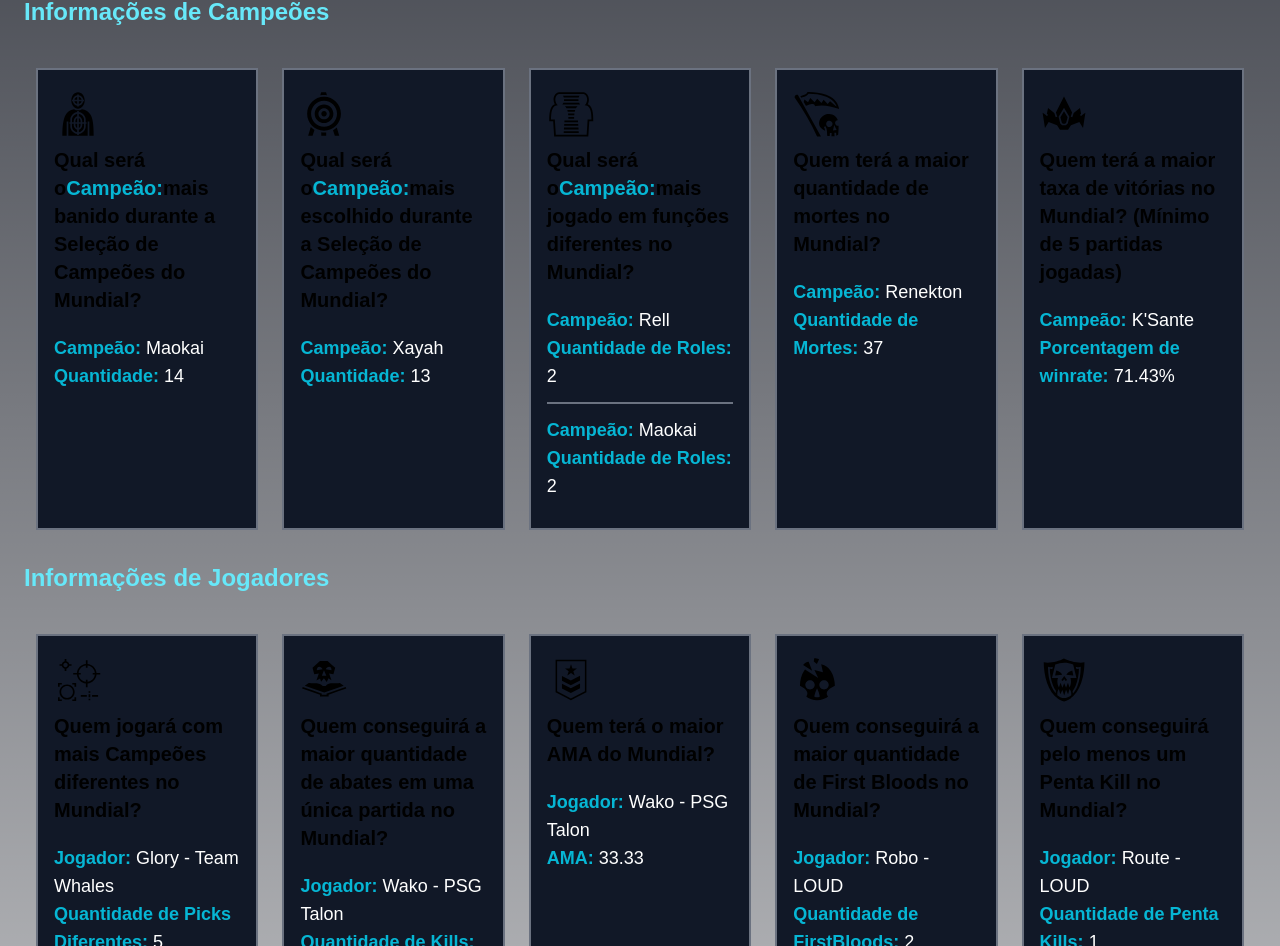
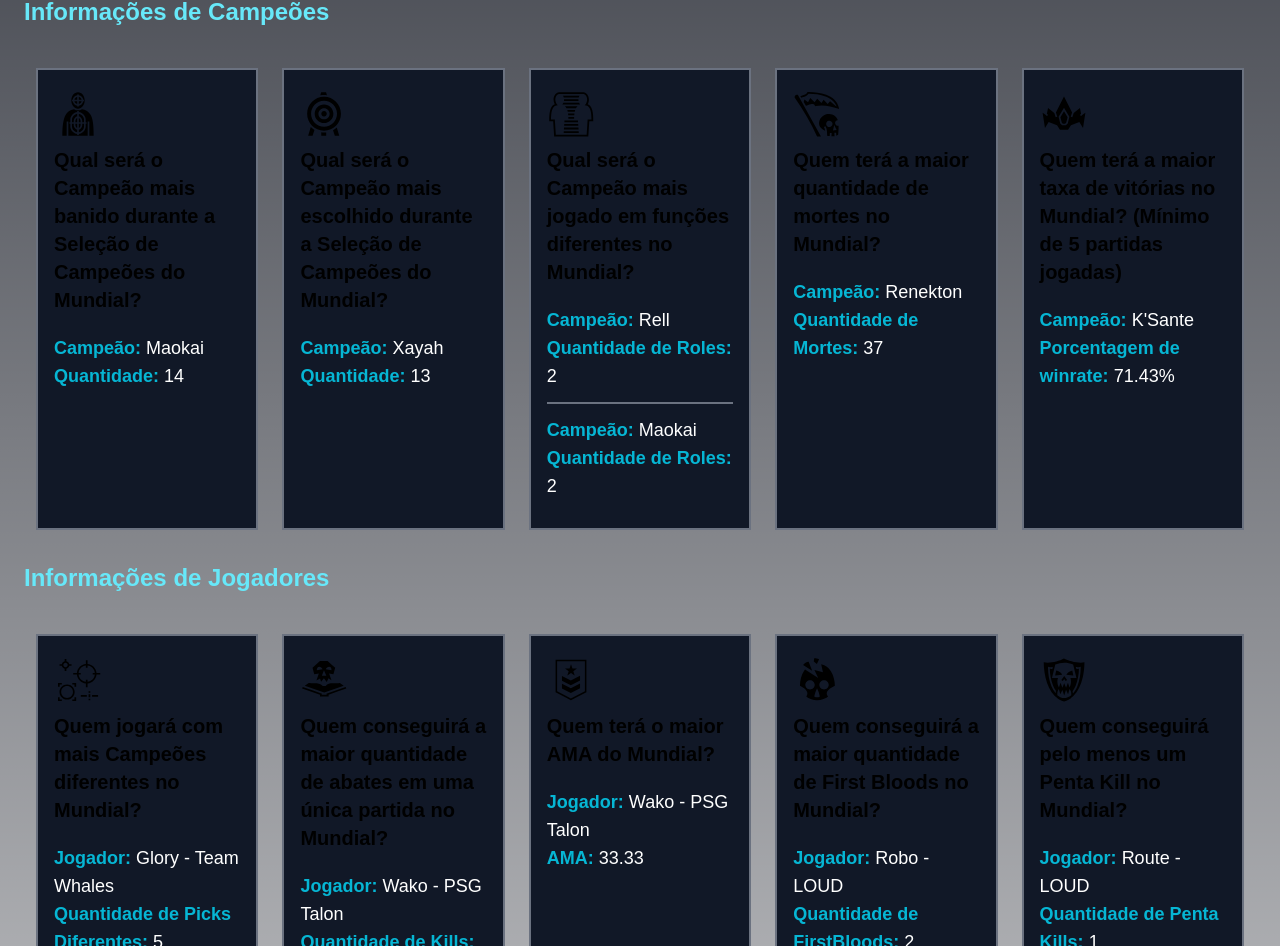
Before and after one commit to imfarias/pickem-tracker, a Next.js app: page / in a window 1280 px wide. Shown: the part 827-1773 px from the top of the page. Built offline with nearby package versions, Linux system fonts and the light colour scheme; a web font is replaced by a local one.

Commit message:
update data

```diff
--- a/src/app/page.tsx
+++ b/src/app/page.tsx
@@ -186,8 +186,7 @@ export default async function Home() {
                                         className="flex justify-centclassNameems-center mb-3 w-14 h-14 rounded-full bg-primary-100 lg:h-12 lg:w-12 dark:bg-primary-900">
                                         <GiPoliceTarget className="w-14 h-14 text-primary-300"/>
                                     </div>
-                                    <h3 className="mb-2 text-xl fontclassName dark:text-cyan-500 font-bold">Qual será o
-                                        <span className="font-bold text-cyan-500">Campeão:</span>mais banido durante a Seleção de Campeões do Mundial?</h3>
+                                    <h3 className="mb-2 text-xl fontclassName dark:text-cyan-500 font-bold">Qual será o Campeão mais banido durante a Seleção de Campeões do Mundial?</h3>
 
                                     {data.championBans.map((item: any, index: any) => {
                                         return (
@@ -204,7 +203,7 @@ export default async function Home() {
                                         <GiArcheryTarget className="w-14 h-14 text-primary-300"/>
                                     </div>
                                     <h3 className="mb-2 text-xl fontclassName dark:text-cyan-500 font-bold">Qual será o
-                                        <span className="font-bold text-cyan-500">Campeão:</span>mais escolhido durante a Seleção de Campeões do Mundial?</h3>
+                                        Campeão mais escolhido durante a Seleção de Campeões do Mundial?</h3>
 
                                     {data.championPicks.map((item: any, index: any) => {
                                         return (
@@ -221,7 +220,7 @@ export default async function Home() {
                                         <GiRelationshipBounds className="w-14 h-14 text-primary-300"/>
                                     </div>
                                     <h3 className="mb-2 text-xl fontclassName dark:text-cyan-500 font-bold">Qual será o
-                                        <span className="font-bold text-cyan-500">Campeão:</span>mais jogado em funções diferentes no Mundial?</h3>
+                                        Campeão mais jogado em funções diferentes no Mundial?</h3>
 
                                     {data.championPicksDiffRoles.map((item: any, index: any) => {
                                         return (
```
